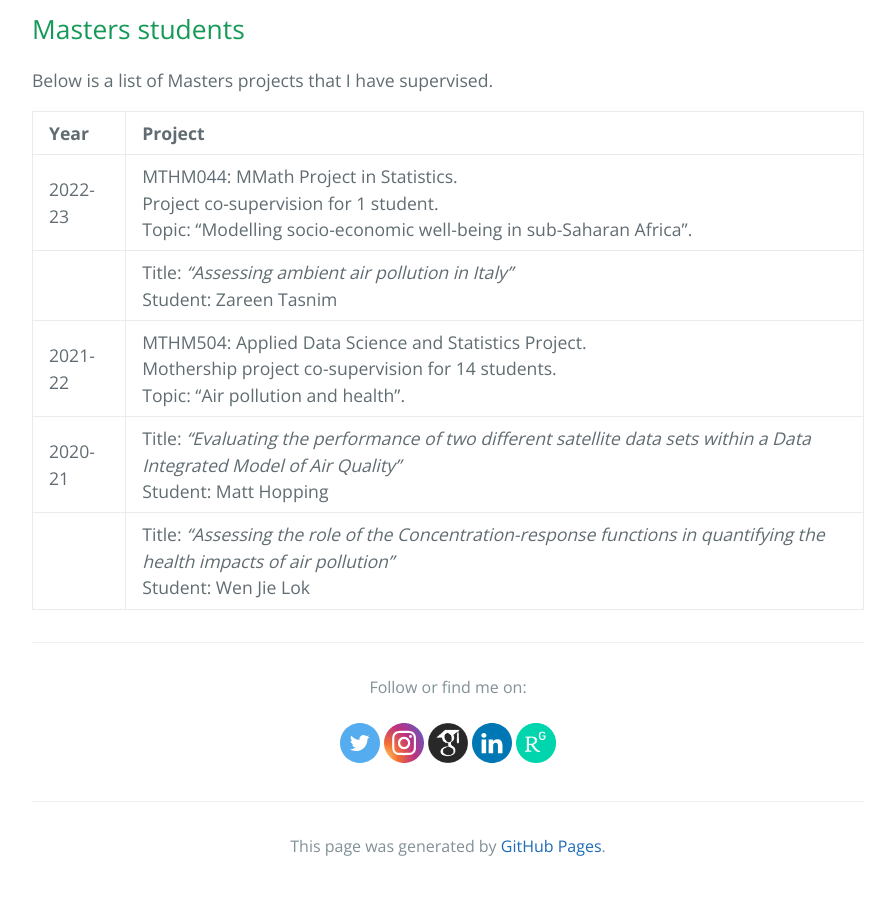
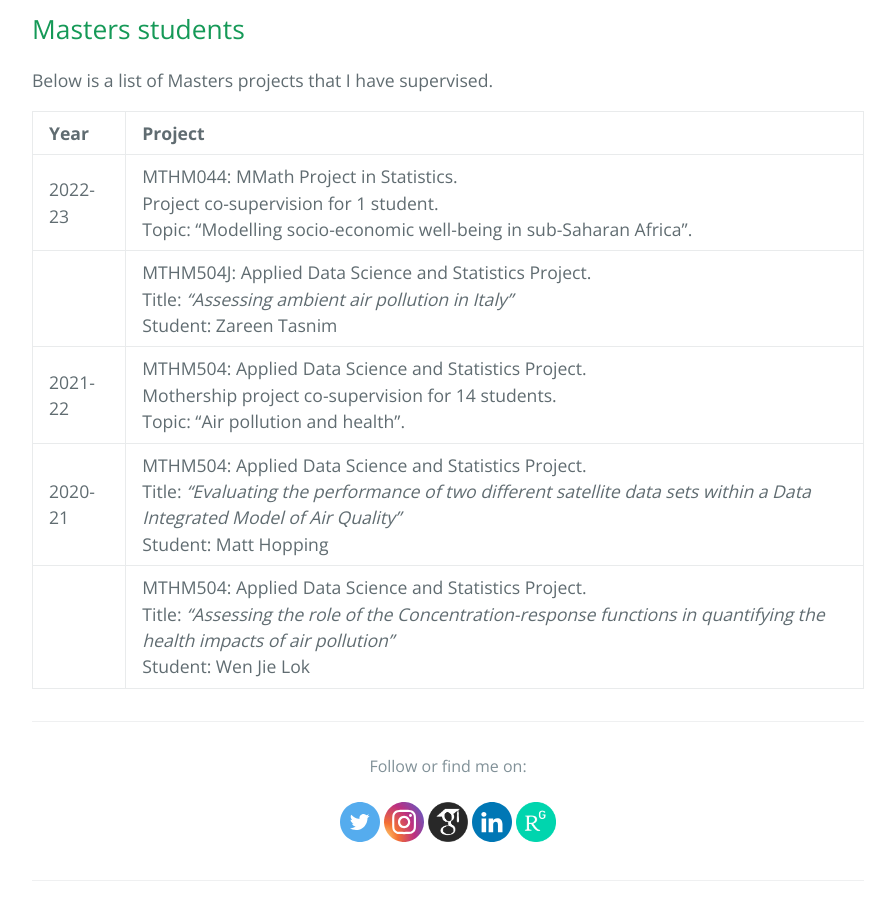
Before and after one commit to matthewllthomas/matthewllthomas.github.io, a Jekyll site: the page built from supervision/index.md, in a window 1280 px wide and 900 px high, scrolled down 679 px. Shown: the whole window, without its empty margins (192-1087 px from the left). Built offline with Jekyll 4.4.1, drawn with Linux system fonts in a browser that asks for light colours; the repository's description, which GitHub fills in, is left out.

Commit message:
Updates 20/04/2023

```diff
--- a/supervision/index.md
+++ b/supervision/index.md
@@ -19,7 +19,7 @@ Below is a list of Masters projects that I have supervised.
 | Year        | Project         |
 |:-------------|:--------------|
 | 2022-23  | MTHM044: MMath Project in Statistics. <br>  Project co-supervision for 1 student. <br> Topic: "Modelling socio-economic well-being in sub-Saharan Africa". |
-|               | Title: _"Assessing ambient air pollution in Italy"_ <br> Student: Zareen Tasnim |
+|               | MTHM504J: Applied Data Science and Statistics Project. <br> Title: _"Assessing ambient air pollution in Italy"_ <br> Student: Zareen Tasnim |
 | 2021-22  | MTHM504: Applied Data Science and Statistics Project. <br>  Mothership project co-supervision for 14 students. <br> Topic: "Air pollution and health". |
-| 2020-21 | Title: _"Evaluating the performance of two different satellite data sets within a Data Integrated Model of Air Quality"_ <br> Student: Matt Hopping  |
-|               | Title: _"Assessing the role of the Concentration-response functions in quantifying the health impacts of air pollution"_ <br> Student: Wen Jie Lok |
+| 2020-21 | MTHM504: Applied Data Science and Statistics Project. <br>Title: _"Evaluating the performance of two different satellite data sets within a Data Integrated Model of Air Quality"_ <br> Student: Matt Hopping  |
+|               | MTHM504: Applied Data Science and Statistics Project. <br>Title: _"Assessing the role of the Concentration-response functions in quantifying the health impacts of air pollution"_ <br> Student: Wen Jie Lok |
```
Also changed, not shown: publications/index.md (+3 -6 lines), teaching/index.md (+1 -1 lines).
